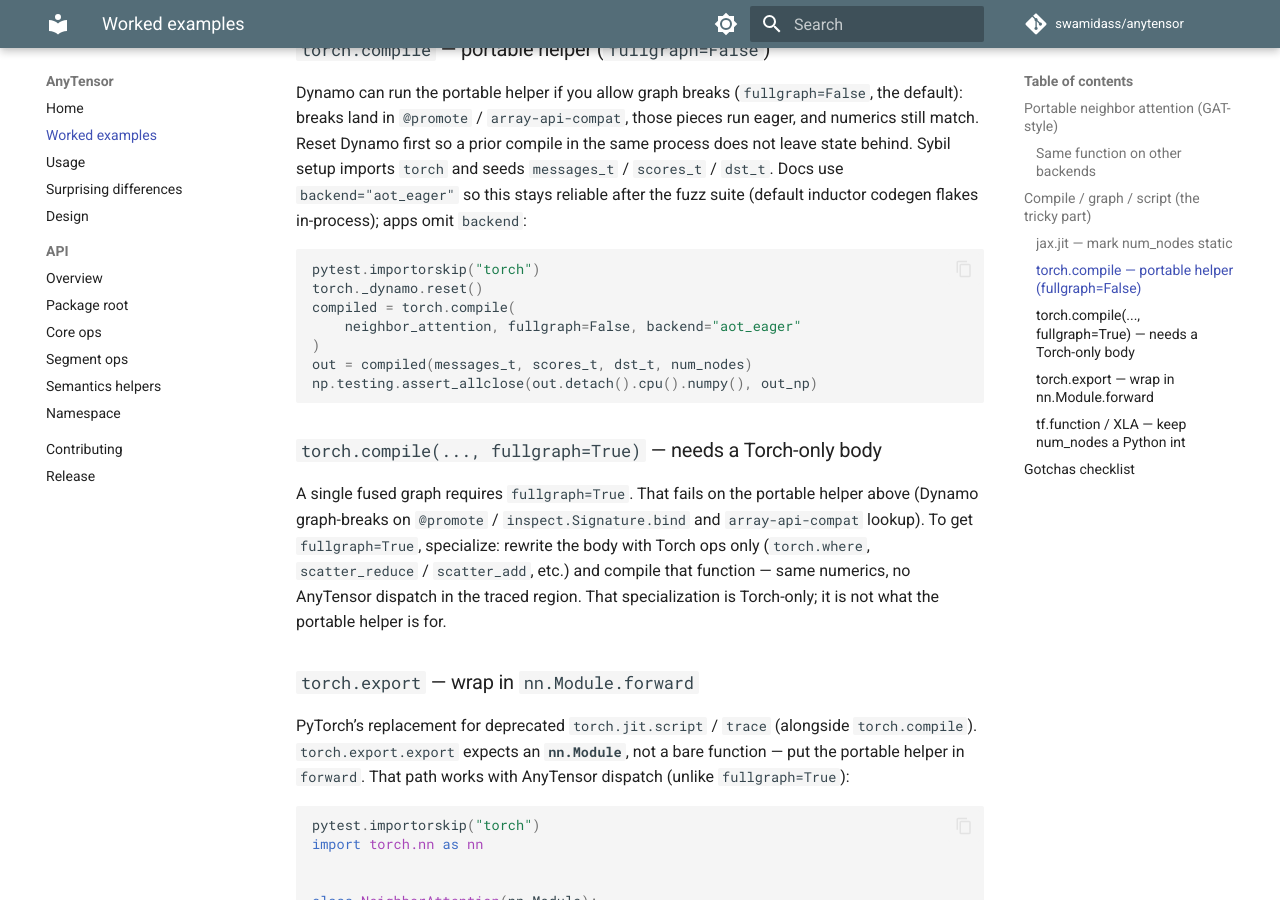
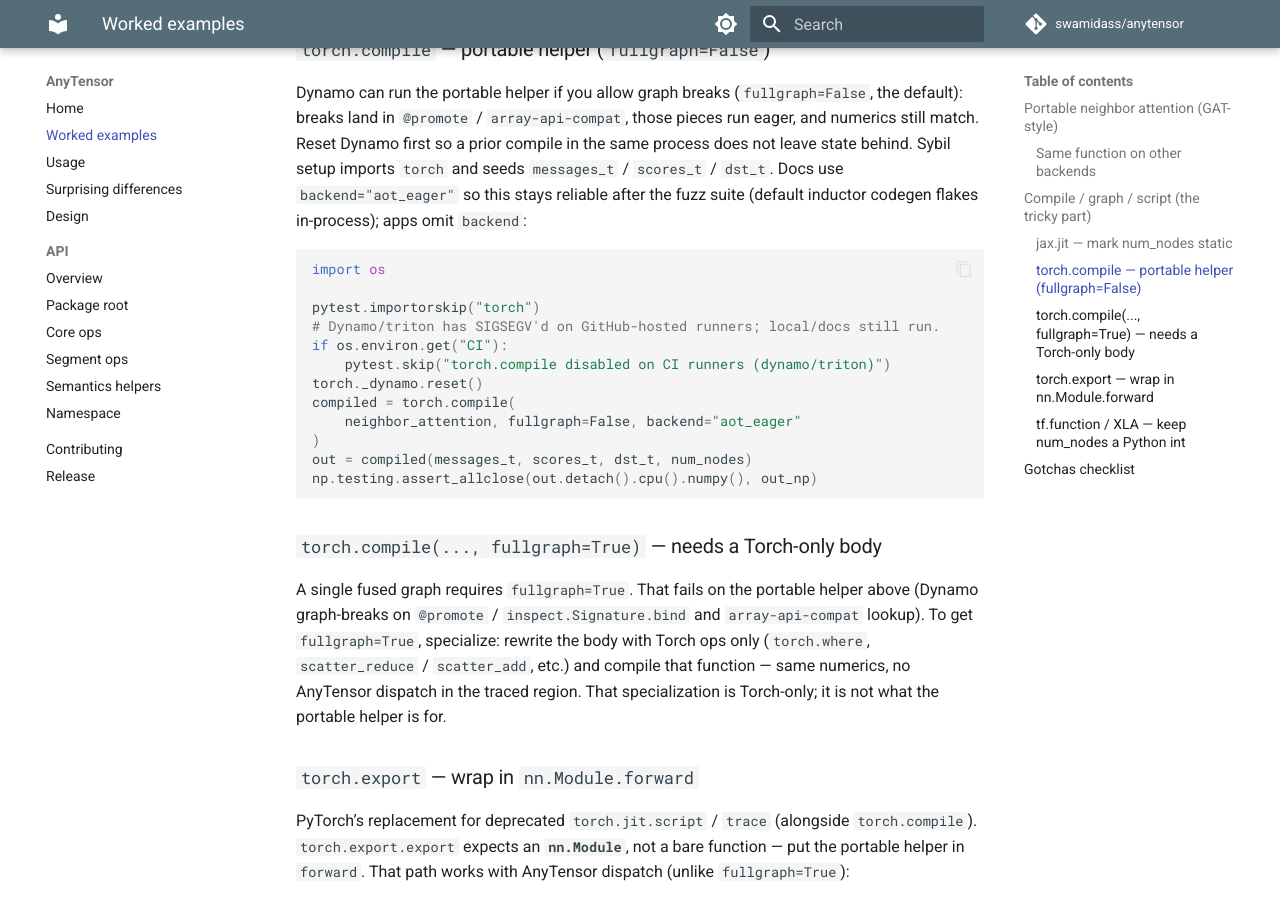
Before and after one commit to swamidass/anytensor, an MkDocs documentation site: the page built from docs/examples.md, in a window 1280 px wide and 900 px high, scrolled down 1968 px. Built offline with MkDocs 1.6.1 and Material for MkDocs 9.7.7, drawn with Linux system fonts in a browser that asks for light colours; comment, search, counter and statistics services are not loaded.

Commit message:
Fix CI: avoid uv sync on minimal-numpy, raise TF/Torch floors, skip compile on GHA.
First min-backends pass showed TF 2.10 cannot import against numpy 1.24; torch.export needs 2.1+.

````diff
--- a/docs/examples.md
+++ b/docs/examples.md
@@ -106,7 +106,12 @@ behind. Sybil setup imports ``torch`` and seeds ``messages_t`` / ``scores_t`` /
 fuzz suite (default inductor codegen flakes in-process); apps omit ``backend``:
 
 ```python
+import os
+
 pytest.importorskip("torch")
+# Dynamo/triton has SIGSEGV'd on GitHub-hosted runners; local/docs still run.
+if os.environ.get("CI"):
+    pytest.skip("torch.compile disabled on CI runners (dynamo/triton)")
 torch._dynamo.reset()
 compiled = torch.compile(
     neighbor_attention, fullgraph=False, backend="aot_eager"
````
Also changed, not shown: LOG.md (+1 -0 lines), README.md (+1 -1 lines), changelog.d/backend-floors.changed.md (added, +1 -0 lines), docs/index.md (+2 -2 lines), pyproject.toml (+4 -4 lines), 2 other files.
